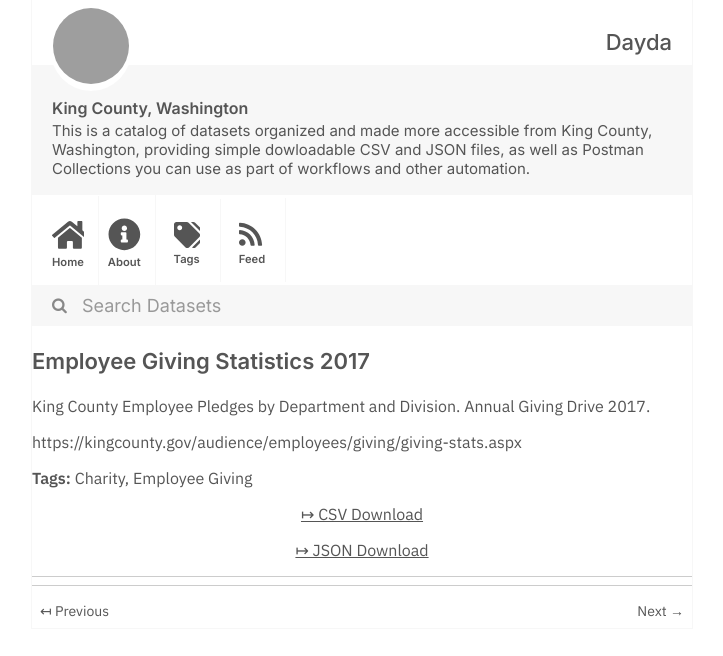
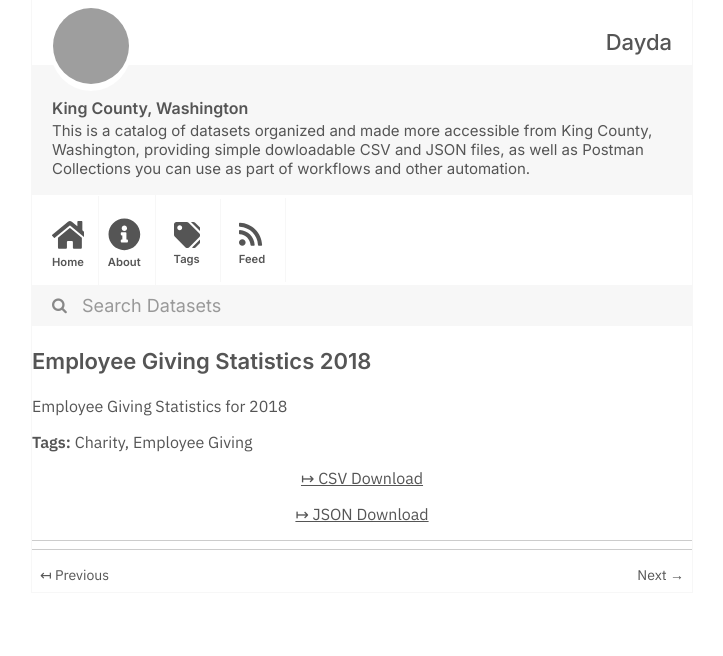
Before and after one commit to dayda-entities/king-county-washington, a Jekyll site: the page built from _posts/2020-11-10-employee-giving-statistics-201.md, in a window 1280 px wide, cut to the strip 0-656 px from the top of the page. Shown: the whole strip, without its empty margins (278-1001 px from the left). Built offline with Jekyll 4.4.1, drawn with Linux system fonts in a browser that asks for light colours; grey boxes are pictures that could not be loaded.

Commit message:
Publish Data

```diff
--- a/_posts/2020-11-10-employee-giving-statistics-201.md
+++ b/_posts/2020-11-10-employee-giving-statistics-201.md
@@ -1,7 +1,7 @@
 ---
-title: Employee Giving Statistics 2017
-created: '2020-11-10T16:58:38.406796'
-modified: '2020-11-10T16:58:38.406803'
+title: Employee Giving Statistics 2018
+created: '2020-11-10T16:58:31.954781'
+modified: '2020-11-10T16:58:31.954791'
 state: active
 type: dataset
 tags:
@@ -9,11 +9,9 @@ tags:
   - Employee Giving
 groups:
   - Local Government
-csv_url: 'https://data.kingcounty.gov/api/views/gw49-3k7u/rows.csv?accessType=DOWNLOAD'
-json_url: 'https://data.kingcounty.gov/api/views/gw49-3k7u/rows.json?accessType=DOWNLOAD'
+csv_url: 'https://data.kingcounty.gov/api/views/4f74-t4ni/rows.csv?accessType=DOWNLOAD'
+json_url: 'https://data.kingcounty.gov/api/views/4f74-t4ni/rows.json?accessType=DOWNLOAD'
 layout: post
 
 ---
-King County Employee Pledges by Department and Division.  Annual Giving Drive 2017.
-
-https://kingcounty.gov/audience/employees/giving/giving-stats.aspx
+Employee Giving Statistics for 2018
```
